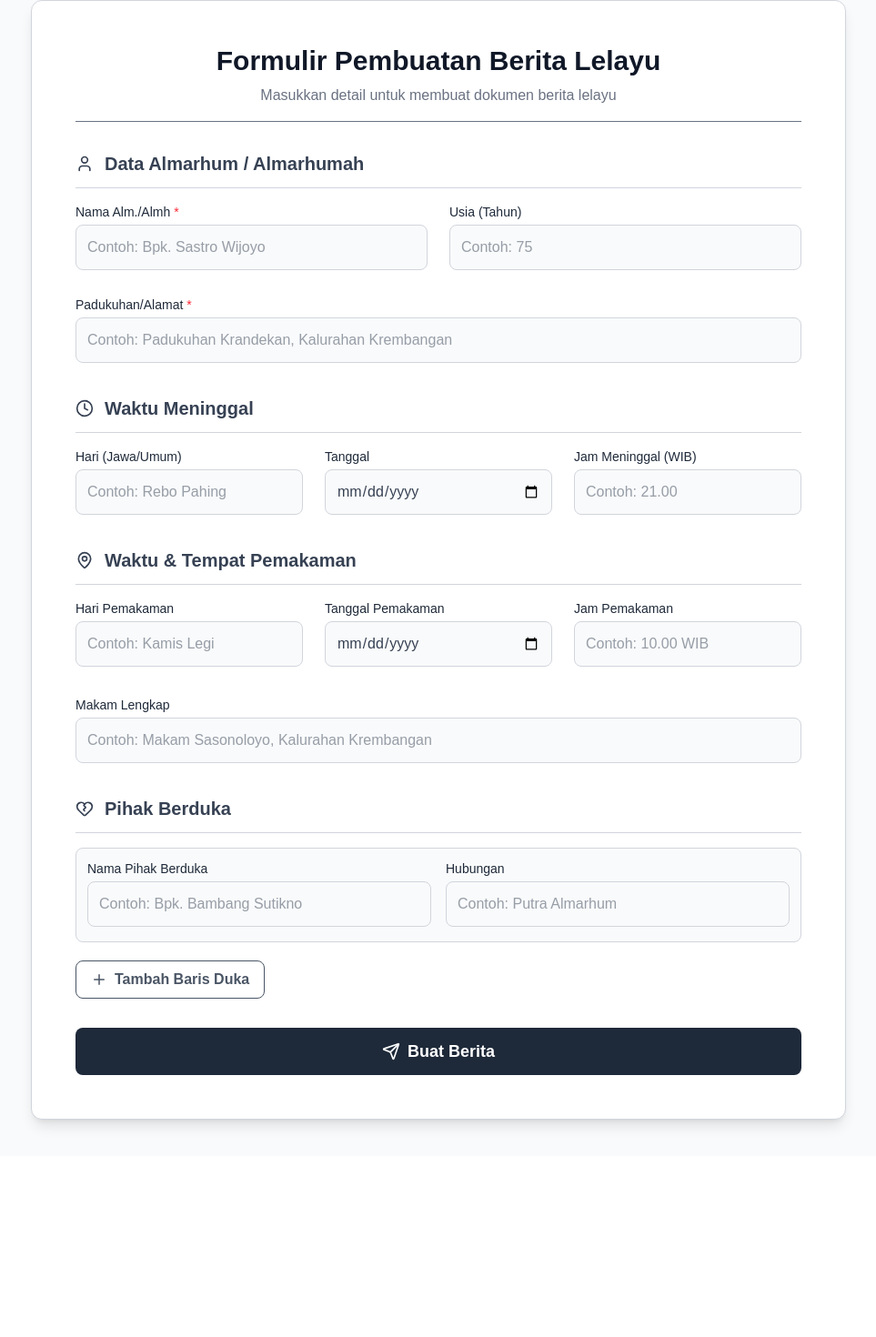
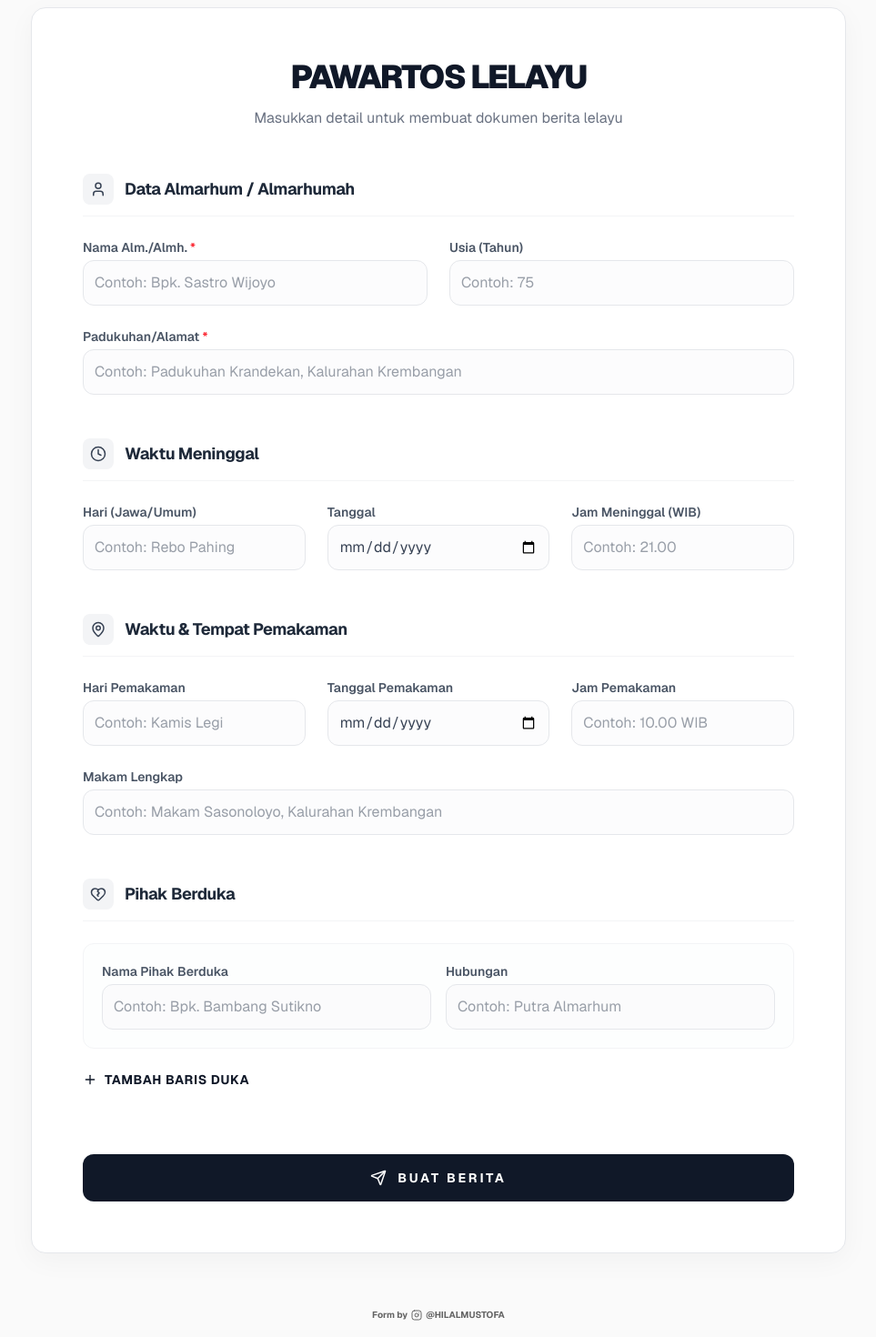
Before and after one commit to akunteseterwork/berita-lelayu, a Next.js app: page / in a window 1280 px wide. Shown: the part 40-1510 px from the top of the page at 91% size, without its empty margins (158-1121 px from the left). Before the commit the page ends 1311 px from the top, so only its background shows below. Built offline with nearby package versions, Linux system fonts and the light colour scheme.

Commit message:
update styling & add footer

```diff
--- a/app/page.tsx
+++ b/app/page.tsx
@@ -1,9 +1,18 @@
-'use client';
-
-import { useState } from 'react';
+"use client"
+import React, { useState, useEffect } from 'react';
 import Head from 'next/head';
+import {
+  Plus,
+  Trash2,
+  User,
+  Clock,
+  MapPin,
+  HeartCrack,
+  Send,
+  Instagram,
+  X
+} from 'lucide-react';
 import LelayuPreview from './components/LelayuPreview';
-import { Plus, Trash2, User, Clock, MapPin, HeartCrack, Send } from 'lucide-react';
 
 interface PihakBerduka {
   nama: string;
@@ -38,9 +47,10 @@ const initialData: LelayuData = {
   pihakBerduka: [{ nama: '', hubungan: '' }],
 };
 
+
 const FormInput = ({ label, name, type = 'text', value, onChange, placeholder, required = false }: any) => (
-  <div className="flex flex-col space-y-1">
-    <label htmlFor={name} className="text-sm font-medium text-gray-800">
+  <div className="flex flex-col space-y-1 group">
+    <label htmlFor={name} className="text-sm font-semibold text-gray-600 group-focus-within:text-black transition-colors duration-200">
       {label} {required && <span className="text-red-500">*</span>}
     </label>
     <input
@@ -50,41 +60,45 @@ const FormInput = ({ label, name, type = 'text', value, onChange, placeholder, r
       value={value}
       onChange={onChange}
       placeholder={placeholder}
-      className={`p-3 border border-gray-300 rounded-lg bg-gray-50 focus:border-gray-500 focus:ring-0 transition duration-150 ease-in-out text-gray-700
+      className={`p-3 border border-gray-200 rounded-xl bg-gray-50/50 outline-none transition-all duration-200 text-gray-700
+          focus:bg-white focus:border-gray-900 focus:ring-4 focus:ring-gray-100
           ${type === 'number' ? 'input-no-spinners' : ''}
       `}
       required={required}
     />
-    <style jsx global>{`
-        /* Menghilangkan panah naik/turun di input number (hanya berlaku pada kolom Usia) */
-        .input-no-spinners::-webkit-inner-spin-button,
-        .input-no-spinners::-webkit-outer-spin-button {
-            -webkit-appearance: none;
-            margin: 0;
-        }
-        .input-no-spinners {
-            -moz-appearance: textfield; /* Firefox */
-        }
-    `}</style>
   </div>
 );
 
-const SectionHeader = ({ title, icon: Icon, colorClass }: { title: string, icon: React.ElementType, colorClass: string }) => (
-    <div className={`flex items-center gap-3 pb-3 mb-4 border-b border-gray-300`}>
-        <Icon size={20} className="text-gray-700" />
-        <h2 className={`text-xl font-semibold text-gray-700`}>
+const SectionHeader = ({ title, icon: Icon }: { title: string, icon: any }) => (
+  <div className="flex items-center gap-3 pb-3 mb-6 border-b border-gray-100">
+    <div className="p-2 bg-gray-100 rounded-lg text-gray-700">
+      <Icon size={18} />
+    </div>
+    <h2 className="text-lg font-bold text-gray-800 tracking-tight">
       {title}
     </h2>
   </div>
 );
-
 
 export default function SubmitLelayuPage() {
   const [formData, setFormData] = useState<LelayuData>(initialData);
   const [status, setStatus] = useState<'idle' | 'loading' | 'success' | 'error'>('idle');
   const [message, setMessage] = useState('');
   const [submittedData, setSubmittedData] = useState<LelayuData | null>(null);
+  const [isModalOpen, setIsModalOpen] = useState(false);
 
+  useEffect(() => {
+    if (isModalOpen) {
+      document.body.style.overflow = 'hidden';
+    } else {
+      document.body.style.overflow = 'unset';
+    }
+  }, [isModalOpen]);
+
+  const handleCloseModal = () => {
+    setIsModalOpen(false);
+    window.location.reload();
+  };
 
   const handleChange = (e: React.ChangeEvent<HTMLInputElement>) => {
     const { name, value } = e.target;
@@ -105,23 +119,19 @@ export default function SubmitLelayuPage() {
     }));
   };
 
-  const handleChangePihakBerduka = (
-    index: number,
-    e: React.ChangeEvent<HTMLInputElement>
-  ) => {
+  const handleChangePihakBerduka = (index: number, e: React.ChangeEvent<HTMLInputElement>) => {
     const { name, value } = e.target;
     const list = [...formData.pihakBerduka];
     (list[index] as any)[name] = value;
     setFormData((prev) => ({ ...prev, pihakBerduka: list }));
   };
 
-
   const handleSubmit = async (e: React.FormEvent) => {
     e.preventDefault();
     setStatus('loading');
     setMessage('');
-    setSubmittedData(null);
 
+    setTimeout(() => {
       const validPihakBerduka = formData.pihakBerduka.filter(
         p => p.nama.trim() !== '' || p.hubungan.trim() !== ''
       );
@@ -138,49 +148,55 @@ export default function SubmitLelayuPage() {
         return;
       }
 
-
-    try {
       setStatus('success');
-      setMessage(`Dokumen berhasil dibuat! Scroll ke bawah untuk melihat pratinjau dan men-download dalam bentuk PDF.`);
-
+      setMessage(`Dokumen berhasil dibuat! Pratinjau muncul otomatis.`);
       setSubmittedData({ ...formData, usia: Number(formData.usia) });
-
+      setIsModalOpen(true);
       setFormData(initialData);
-    } catch (error: any) {
-      setStatus('error');
-      setMessage(error.message || 'Terjadi kesalahan jaringan/pemrosesan data.');
-    }
+    }, 600);
   };
 
   return (
-    <div className="min-h-screen mx-auto bg-gray-50 flex flex-col items-center py-10 px-4">
+    <div className="min-h-screen bg-[#fafafa] flex flex-col items-center py-12 px-4 selection:bg-gray-900 selection:text-white font-sans">
       <Head>
         <title>Formulir Pawartos Lelayu</title>
       </Head>
 
-      <div className="w-full max-w-4xl bg-white p-8 md:p-12 rounded-xl border border-gray-300 shadow-lg">
-        <h1 className="text-3xl font-bold text-center text-gray-900 mb-2">
-          Formulir Pembuatan Berita Lelayu
+      <style jsx global>{`
+        .input-no-spinners::-webkit-inner-spin-button,
+        .input-no-spinners::-webkit-outer-spin-button {
+            -webkit-appearance: none;
+            margin: 0;
+        }
+        .input-no-spinners {
+            -moz-appearance: textfield;
+        }
+      `}</style>
+
+      <div className="w-full max-w-4xl bg-white p-8 md:p-14 rounded-2xl border border-gray-200 shadow-[0_8px_30px_rgb(0,0,0,0.04)]">
+        <div className="text-center mb-12">
+          <h1 className="text-3xl md:text-4xl font-black text-gray-900 mb-3 tracking-tighter uppercase">
+            PAWARTOS LELAYU
           </h1>
-        <p className="text-gray-500 text-center mb-8 border-b pb-4">
+          <p className="text-gray-500 max-w-md mx-auto leading-relaxed">
             Masukkan detail untuk membuat dokumen berita lelayu
           </p>
+        </div>
 
-        <form onSubmit={handleSubmit} className="space-y-8">
-
-          <section className="space-y-5">
-            <SectionHeader title="Data Almarhum / Almarhumah" icon={User} colorClass="text-gray-700 border-gray-300" />
+        <form onSubmit={handleSubmit} className="space-y-12">
+          <section>
+            <SectionHeader title="Data Almarhum / Almarhumah" icon={User} />
             <div className="grid grid-cols-1 md:grid-cols-2 gap-6">
-              <FormInput label="Nama Alm./Almh" name="namaAlmarhum" value={formData.namaAlmarhum} onChange={handleChange} placeholder="Contoh: Bpk. Sastro Wijoyo" required={true}/>
+              <FormInput label="Nama Alm./Almh." name="namaAlmarhum" value={formData.namaAlmarhum} onChange={handleChange} placeholder="Contoh: Bpk. Sastro Wijoyo" required={true} />
               <FormInput label="Usia (Tahun)" name="usia" type="number" value={formData.usia} onChange={handleChange} placeholder="Contoh: 75" />
               <div className="md:col-span-2">
-                <FormInput label="Padukuhan/Alamat" name="padukuhan" value={formData.padukuhan} onChange={handleChange} placeholder="Contoh: Padukuhan Krandekan, Kalurahan Krembangan" required={true}/>
+                <FormInput label="Padukuhan/Alamat" name="padukuhan" value={formData.padukuhan} onChange={handleChange} placeholder="Contoh: Padukuhan Krandekan, Kalurahan Krembangan" required={true} />
               </div>
             </div>
           </section>
 
-          <section className="space-y-5">
-            <SectionHeader title="Waktu Meninggal" icon={Clock} colorClass="text-gray-700 border-gray-300" />
+          <section>
+            <SectionHeader title="Waktu Meninggal" icon={Clock} />
             <div className="grid grid-cols-1 md:grid-cols-3 gap-6">
               <FormInput label="Hari (Jawa/Umum)" name="hariMeninggal" value={formData.hariMeninggal} onChange={handleChange} placeholder="Contoh: Rebo Pahing" />
               <FormInput label="Tanggal" name="tanggalMeninggal" type="date" value={formData.tanggalMeninggal} onChange={handleChange} />
@@ -188,100 +204,91 @@ export default function SubmitLelayuPage() {
             </div>
           </section>
 
-          <section className="space-y-5">
-            <SectionHeader title="Waktu & Tempat Pemakaman" icon={MapPin} colorClass="text-gray-700 border-gray-300" />
+          <section>
+            <SectionHeader title="Waktu & Tempat Pemakaman" icon={MapPin} />
             <div className="grid grid-cols-1 md:grid-cols-3 gap-6">
               <FormInput label="Hari Pemakaman" name="hariPemakaman" value={formData.hariPemakaman} onChange={handleChange} placeholder="Contoh: Kamis Legi" />
               <FormInput label="Tanggal Pemakaman" name="tanggalPemakaman" type="date" value={formData.tanggalPemakaman} onChange={handleChange} />
               <FormInput label="Jam Pemakaman" name="jamPemakaman" value={formData.jamPemakaman} onChange={handleChange} placeholder="Contoh: 10.00 WIB" />
             </div>
-            <div className="pt-2">
+            <div className="mt-6">
               <FormInput label="Makam Lengkap" name="makamLengkap" value={formData.makamLengkap} onChange={handleChange} placeholder="Contoh: Makam Sasonoloyo, Kalurahan Krembangan" />
             </div>
           </section>
 
-          <section className="space-y-5">
-            <SectionHeader title="Pihak Berduka" icon={HeartCrack} colorClass="text-gray-700 border-gray-300" />
+          <section>
+            <SectionHeader title="Pihak Berduka" icon={HeartCrack} />
             <div className="space-y-4">
               {formData.pihakBerduka.map((p, index) => (
-                <div key={index} className="flex gap-4 items-center p-3 rounded-lg border border-gray-300 bg-gray-50">
+                <div key={index} className="flex gap-4 items-end p-5 rounded-xl border border-gray-100 bg-gray-50/30 hover:bg-gray-50 transition-colors duration-200">
                   <div className="flex-1 grid grid-cols-1 sm:grid-cols-2 gap-4">
-                    <FormInput
-                      label="Nama Pihak Berduka"
-                      name="nama"
-                      value={p.nama}
-                      onChange={(e: any) => handleChangePihakBerduka(index, e)}
-                      placeholder="Contoh: Bpk. Bambang Sutikno"
-                    />
-                    <FormInput
-                      label="Hubungan"
-                      name="hubungan"
-                      value={p.hubungan}
-                      onChange={(e: any) => handleChangePihakBerduka(index, e)}
-                      placeholder="Contoh: Putra Almarhum"
-                    />
+                    <FormInput label="Nama Pihak Berduka" name="nama" value={p.nama} onChange={(e: any) => handleChangePihakBerduka(index, e)} placeholder="Contoh: Bpk. Bambang Sutikno" />
+                    <FormInput label="Hubungan" name="hubungan" value={p.hubungan} onChange={(e: any) => handleChangePihakBerduka(index, e)} placeholder="Contoh: Putra Almarhum" />
                   </div>
                   {formData.pihakBerduka.length > 1 && (
-                    <button
-                      type="button"
-                      onClick={() => handleRemovePihakBerduka(index)}
-                      className="text-red-500 hover:text-red-700 p-2 rounded-lg transition duration-150 ease-in-out"
-                      aria-label="Hapus Pihak Berduka"
-                    >
+                    <button type="button" onClick={() => handleRemovePihakBerduka(index)} className="mb-1 p-3 text-gray-400 hover:text-red-500 hover:bg-red-50 rounded-lg transition-all duration-200">
                       <Trash2 size={20} />
                     </button>
                   )}
                 </div>
               ))}
             </div>
-
-            <button
-              type="button"
-              onClick={handleAddPihakBerduka}
-              className="mt-4 flex items-center gap-2 border border-gray-600 text-gray-600 font-semibold py-2 px-4 rounded-lg transition duration-200 ease-in-out hover:bg-gray-100"
-            >
-              <Plus size={18} /> Tambah Baris Duka
+            <button type="button" onClick={handleAddPihakBerduka} className="mt-6 flex items-center gap-2 text-sm font-bold uppercase tracking-wider text-gray-900 hover:text-gray-600 transition-colors duration-200">
+              <Plus size={16} /> Tambah Baris Duka
             </button>
           </section>
 
+          <div className="pt-6">
             <button
               type="submit"
               disabled={status === 'loading'}
-            className={`w-full py-3 px-6 rounded-lg text-lg font-bold text-white transition duration-300 ease-in-out flex items-center justify-center gap-2
-              ${status === 'loading'
-                ? 'bg-gray-400 cursor-not-allowed'
-                : 'bg-gray-800 hover:bg-gray-900'
-              }`}
+              className={`w-full py-4 px-6 rounded-xl text-sm font-bold uppercase tracking-[0.2em] text-white transition-all duration-300 flex items-center justify-center gap-3
+                ${status === 'loading' ? 'bg-gray-300 cursor-not-allowed scale-[0.98]' : 'bg-gray-900 hover:bg-black hover:shadow-xl active:scale-[0.99]'}
+              `}
             >
-            {status === 'loading' ? (
-                <>
-                    <Clock size={20} className="animate-spin" />
-                    Memproses Data...
-                </>
-            ) : (
-                <>
-                    <Send size={20} />
-                    Buat Berita
-                </>
-            )}
+              {status === 'loading' ? 'Sedang Memproses...' : <><Send size={18} /> Buat Berita</>}
             </button>
+          </div>
 
           {message && (
-            <div
-              className={`p-4 rounded-lg font-medium text-sm border flex items-center gap-2
-                ${status === 'success' ? 'bg-green-50 text-green-700 border-green-300' : 'bg-red-50 text-red-700 border-red-300'
-              }`}
-            >
+            <div className={`p-4 rounded-xl text-sm font-medium border text-center animate-pulse ${status === 'success' ? 'bg-gray-900 text-white border-gray-900' : 'bg-red-50 text-red-700 border-red-100'}`}>
               {status === 'success' ? '✅' : '❌'} {message}
             </div>
           )}
         </form>
       </div>
 
-      {submittedData && (
+      {isModalOpen && submittedData && (
+        <div className="fixed inset-0 z-50 flex items-center justify-center p-4">
+          <div className="absolute inset-0 bg-black/60 backdrop-blur-sm" onClick={handleCloseModal} />
+
+          <div className="relative bg-white w-full max-w-5xl max-h-[90vh] overflow-y-auto rounded-2xl shadow-2xl animate-in zoom-in-95 duration-200">
+            <div className="sticky top-0 z-10 flex items-center justify-between bg-white px-6 py-4 border-b">
+              <h3 className="text-xl font-black text-gray-900 uppercase tracking-tighter">
+                Pratinjau Berita Lelayu
+              </h3>
+              <button onClick={handleCloseModal} className="p-2 hover:bg-gray-100 rounded-full transition-colors">
+                <X size={24} className="text-gray-500" />
+              </button>
+            </div>
+
+            <div className="p-6 md:p-10 flex flex-col items-center">
               <LelayuPreview data={submittedData} />
+            </div>
+          </div>
+        </div>
       )}
 
+      <footer className="mt-15 flex flex-col items-center gap-2 opacity-60 hover:opacity-100 transition-opacity duration-300">
+        <a
+          href="https://instagram.com/hilalmustofa"
+          target="_blank"
+          rel="noopener noreferrer"
+          className="flex items-center gap-1 text-[10px] font-bold text-black hover:text-pink-600 transition-colors duration-200"
+        >
+          <span className="text-[10px] text-black">Form by</span> <Instagram size={12} /> @HILALMUSTOFA
+        </a>
+      </footer>
     </div>
   );
 }
```
Lines whose indentation alone changed are shown as unchanged.
